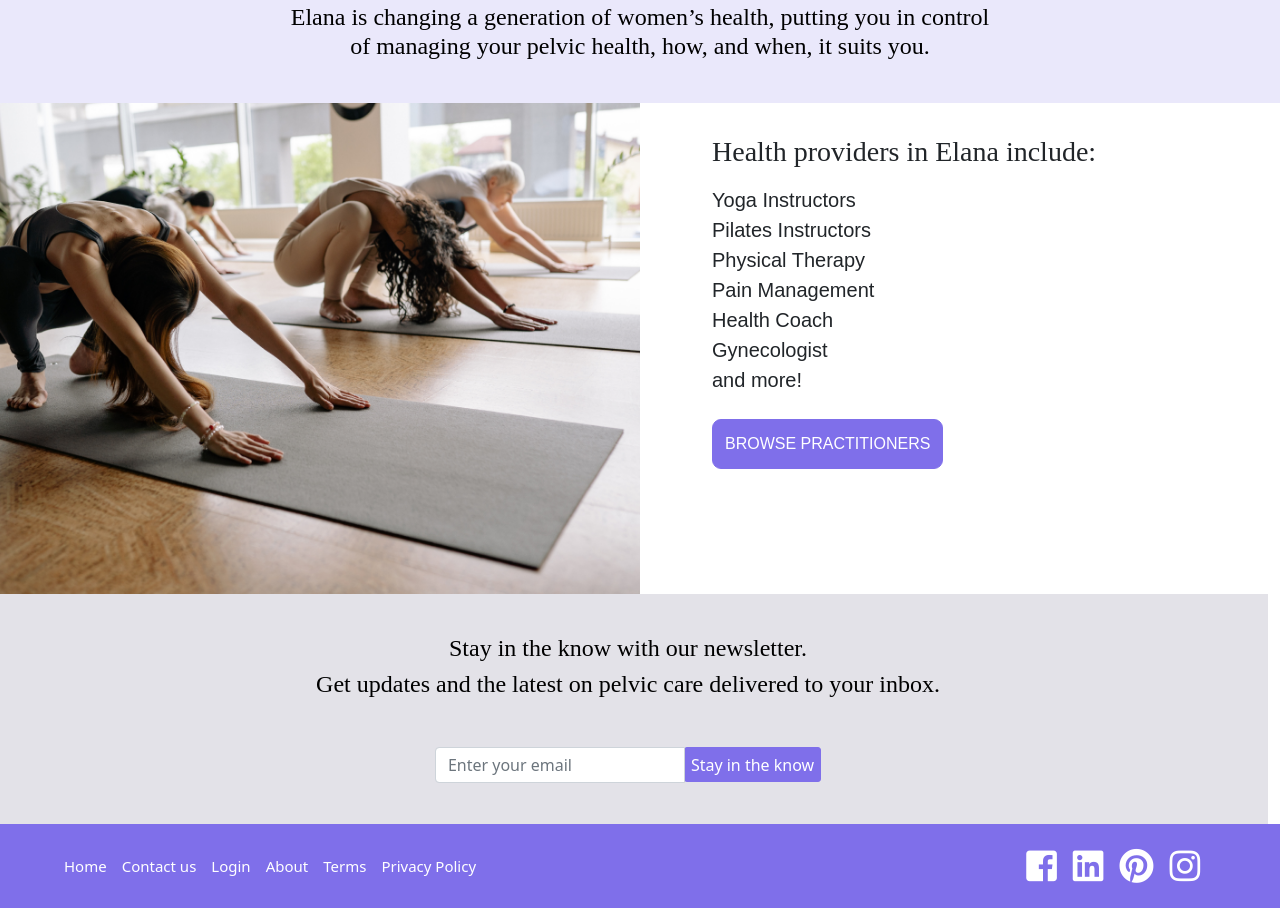
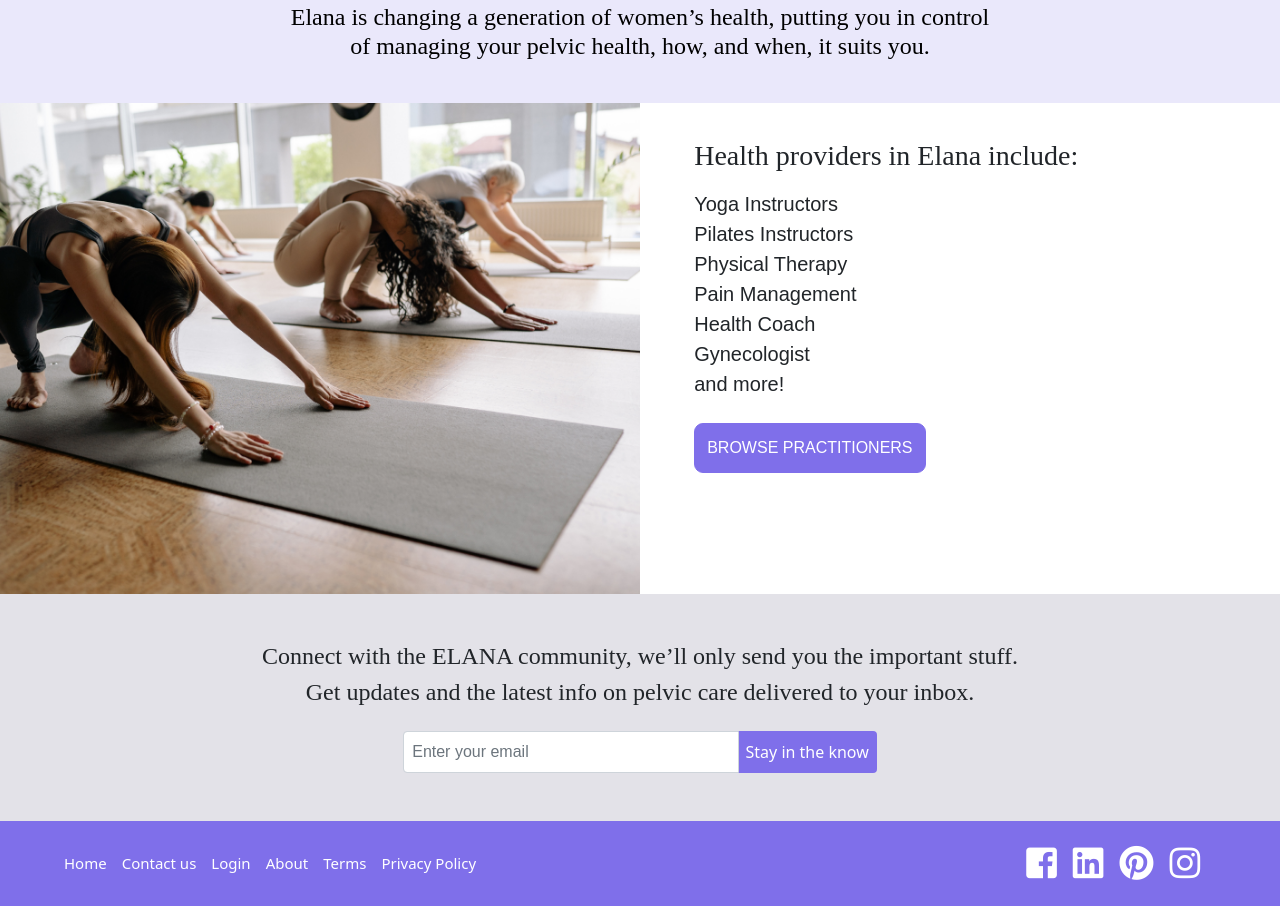
Before and after one commit to MVP-Marketplace/elana-new, a React (Create React App) app in the folder frontend/: page /individualPage in a window 1280 px wide. Shown: the part 200-1108 px from the top of the page. Built offline with nearby package versions, Linux system fonts and the light colour scheme; a web font is replaced by a local one.

Commit message:
changed styling on homepage, individualpage, practitioner page, footer

```diff
--- a/frontend/src/components/Footer.js
+++ b/frontend/src/components/Footer.js
@@ -3,7 +3,6 @@ import { Link } from "react-router-dom";
 import '../index.css'
 import {
 	MDBFooter,
-	MDBContainer,
 	MDBCol,
 	MDBRow
 } from 'mdb-react-ui-kit';
--- a/frontend/src/homepage.css
+++ b/frontend/src/homepage.css
@@ -156,6 +156,9 @@
 .fs-16 {
     font-size: 16px
 }
+.fs-12 {
+    font-size: 12px
+}
 
 /* Others */
 
@@ -295,9 +298,14 @@
 .email-width {
     width: 40%;
 }
-@media(max-width: 768px){
+@media(max-width: 932px){
     .email-width {
-        width: 90%;
+        width: 70%;
+    }
+}
+@media(max-width: 700px){
+    .email-width {
+        width: 100%;
     }
 }
 
--- a/frontend/src/index.css
+++ b/frontend/src/index.css
@@ -505,6 +505,15 @@ span {
 
 /* /////PatienLandingPage */
 
+.individual-page-banner-3 {
+  background: #E3E2E8;
+}
+@media (max-width: 600px) {
+  .individual-page-banner-3 {
+    background-color: #FFFFFF;
+  }
+}
+
 .bgpurple {
   background-color: #EAE8FB;
   width: 100%;
@@ -582,7 +591,7 @@ span {
 .center-div-button {
    display: block;
 }
-@media (max-width: 760px) {
+@media (max-width: 765px) {
   .center-div-button {
     display: flex;
     justify-content: center;
@@ -668,6 +677,17 @@ align-items: center;
   }
   .a-link-footer{
     padding-left: 10px;
+  }
+}
+
+.margin-list {
+  margin-left: 5%;
+  margin-top: 2%;
+}
+@media(max-width: 765px){
+  .margin-list {
+    margin-left: 0;
+    margin-top: 0;
   }
 }
 
--- a/frontend/src/pages/HomePage/HomePage.jsx
+++ b/frontend/src/pages/HomePage/HomePage.jsx
@@ -1,4 +1,4 @@
-import React from "react";
+import React, { useState, useEffect }from "react";
 import {
   MDBCard,
   MDBCardBody,
@@ -15,6 +15,26 @@ import Photo from "../../img/elana-homepage-image.png";
 import "../../homepage.css";
 
 export const HomePage = () => {
+
+  const getWindowDimensions = () => {
+    const { innerWidth: width, innerHeight: height } = window;
+    return {
+      width,
+      height
+    };
+  }
+
+  const [windowDimensions, setWindowDimensions] = useState(getWindowDimensions());
+
+  useEffect(() => {
+    const handleResize = () => {
+      setWindowDimensions(getWindowDimensions());
+    }
+
+    window.addEventListener('resize', handleResize);
+    return () => window.removeEventListener('resize', handleResize);
+});
+
   return (
     <div>
       {/* Homepage Banner 1 - Main header with Picture */}
@@ -58,7 +78,7 @@ export const HomePage = () => {
         </h3>
         <div className="d-flex justify-content-center">
         <Link to='/IndividualPage'>
-          <button className="button-6 border-0 text-white border-curve-6 blue-hover">
+          <button className="button-6 border-0 text-white border-curve-6 blue-hover fs-12">
             LEARN MORE ABOUT INDIVIDUAL CARE
           </button>
           </Link>
@@ -67,7 +87,7 @@ export const HomePage = () => {
 
       {/* Homepage Banner 2 - Title with infocircles */}
       <div className="homepage-banner-2">
-        <h1 className="banner-2-h1 pt-5  text-center">
+        <h1 className="banner-2-h1 pt-5 px-1 text-center">
           Pelvic issues are way more common than you think
         </h1>
         <div className="py-5">
@@ -359,16 +379,16 @@ export const HomePage = () => {
           inbox.
         </h3>
             <div className="d-flex justify-content-center">
-        <MDBInputGroup className="email-width mb-3 p-4">
+        <MDBInputGroup className="email-width mt-3">
           <input
             className="text-ka form-control p-2"
             placeholder="Enter your email"
             type="text"
           />
-          <button className="brand-bg-purple p-2 border-0 text-white rounded-end blue-hover">Stay in the know</button>
+          {windowDimensions.width > 500 ? <button className="brand-bg-purple p-2 border-0 text-white rounded-end blue-hover">Stay in the know</button> : <button className="brand-bg-purple p-2 border-0 text-white rounded-end blue-hover px-4">Join</button>}
         </MDBInputGroup>
           </div>
-        <h5 className="px-5 text-center text-ka fs-16 fw-lighter hidden">
+        <h5 className="px-5 text-center text-ka fs-16 fw-lighter hidden mt-5">
           Disclaimer: The information provided through Elana Health website and
           services is not intended
           <br />
--- a/frontend/src/pages/HomePage/IndividualPage.jsx
+++ b/frontend/src/pages/HomePage/IndividualPage.jsx
@@ -1,9 +1,30 @@
-import React from "react";
+import React, { useEffect, useState } from "react";
 import Image from "../../img/Image.png";
 import "../../index.css";
+import { MDBInputGroup } from "mdb-react-ui-kit";
 import { Link } from "react-router-dom";
 
 export function IndividualPage() {
+
+  const getWindowDimensions = () => {
+    const { innerWidth: width, innerHeight: height } = window;
+    return {
+      width,
+      height
+    };
+  }
+
+  const [windowDimensions, setWindowDimensions] = useState(getWindowDimensions());
+
+  useEffect(() => {
+    const handleResize = () => {
+      setWindowDimensions(getWindowDimensions());
+    }
+
+    window.addEventListener('resize', handleResize);
+    return () => window.removeEventListener('resize', handleResize);
+});
+
   return (
     <div className="">
       <div className="bgpurple">
@@ -21,7 +42,7 @@ export function IndividualPage() {
           <img src={Image} className="w-100" alt=""></img>
         </div>
         <div className="col-sm-12 col-md-6 pl-5 p-4">
-        <div className="ms-5 mt-2">
+        <div className="margin-list">
           <h3 className="title-1 mb-3 text-al center-text-responsive">Health providers in Elana include:</h3>
 
           <ul type="none" className="list col-sm p-0">
@@ -43,32 +64,25 @@ export function IndividualPage() {
             </div>
         </div>
       </div>
-      <div className="bggrey row">
-        <div className="text-center p-3 title3 ">
-          <h4 className="pt-4 col-sm title2">
-            Stay in the know with our newsletter.
-          </h4>
-          <h4 className="col-sm title2">
-            Get updates and the latest on pelvic care delivered to your inbox.
-          </h4>
-        </div>
-        <div className="input-group p-0 d-flex justify-content-center">
-          <div className="active-purple-4 mb-2 d-flex">
-            <div className="input-group md-form form-sm form-2 pl-0 pb-2">
-              <input
-                className="form-control inputindividual"
-                type="text"
-                placeholder="Enter your email"
-                aria-label="Search"
-              />
-              <div className="input-group-append">
-                <span className="" id="basic-text1">
-                  <button className="buttonmainpage">Stay in the know</button>
-                </span>
-              </div>
-            </div>
+      <div className="individual-page-banner-3 p-5">
+        <h1 className="px-5 text-center text-al fs-24">
+          Connect with the ELANA community, we’ll only send you the important
+          stuff.
+        </h1>
+        <h3 className="px-5 text-center text-al fs-24">
+          Get updates and the latest info on pelvic care delivered to your
+          inbox.
+        </h3>
+            <div className="d-flex justify-content-center">
+        <MDBInputGroup className="email-width mt-3">
+          <input
+            className="text-ka form-control p-2"
+            placeholder="Enter your email"
+            type="text"
+          />
+          {windowDimensions.width > 500 ? <button className="brand-bg-purple p-2 border-0 text-white rounded-end blue-hover">Stay in the know</button> : <button className="brand-bg-purple p-2 border-0 text-white rounded-end blue-hover px-4">Join</button>}
+        </MDBInputGroup>
           </div>
-        </div>
       </div>
     </div>
   );
--- a/frontend/src/pages/HomePage/PractitionerPage.jsx
+++ b/frontend/src/pages/HomePage/PractitionerPage.jsx
@@ -57,8 +57,8 @@ export const PractitionerPage = () => {
                   <div className="d-flex justify-content-center mb-2">
                     <img src={BlowHorn} alt="more" />
                   </div>
-                  <p className="fs-24 text-al">Reach more patients</p>
-                  <span className="fs-16 text-dark text-ka text-nowrap">
+                  <p className="fs-24-20 text-al">Reach more patients</p>
+                  <span className="fs-16-12 text-dark text-ka text-nowrap">
                     Fill up your patient load on your
                     <br />
                     terms with telehealth and in-
@@ -79,8 +79,8 @@ export const PractitionerPage = () => {
                   <div className="d-flex justify-content-center mb-2">
                     <img src={Calendar} alt="more" />
                   </div>
-                  <p className="fs-24 text-al">Connect with Practitioners</p>
-                  <span className="fs-16 text-dark text-ka text-nowrap">
+                  <p className="fs-24-20 text-al">Connect with Practitioners</p>
+                  <span className="fs-16-12 text-dark text-ka text-nowrap">
                     Collaborate with the other practitioners
                     <br />
                     and the Elana team to help us improve
@@ -101,8 +101,8 @@ export const PractitionerPage = () => {
                   <div className="d-flex justify-content-center mb-2">
                     <img src={LightBulb} alt="more" />
                   </div>
-                  <p className="fs-24 text-al">Generate Awareness</p>
-                  <span className="fs-16 text-dark text-ka text-nowrap">
+                  <p className="fs-24-20 text-al">Generate Awareness</p>
+                  <span className="fs-16-12 text-dark text-ka text-nowrap">
                     Reach more patients by offering
                     <br />
                     courses and content through
@@ -130,7 +130,7 @@ export const PractitionerPage = () => {
                   </h1>
                 </div>
                 <div className="d-flex justify-content-center">
-                  <h3 className="text-al fs-32">
+                  <h3 className="text-al fs-32 text-center">
                     Joining Elana is simple and free.
                   </h3>
                 </div>
--- a/frontend/src/pages/Practitioner/newPractitionerProfile.jsx
+++ b/frontend/src/pages/Practitioner/newPractitionerProfile.jsx
@@ -1,15 +1,13 @@
-import { Link, useState } from "react";
-import Spinner from "../../components/spinner";
+import React, { useState } from "react";
 import { useSelector } from "react-redux";
-import "./PractitionerProfileStyles.css";
-import { Container, Image, Card } from "react-bootstrap";
-import {logout, reset} from "../../features/auth/authSlice"
-import {useNavigate} from "react-router-dom";
-import {useDispatch} from "react-redux"
+// import {logout, reset} from "../../features/auth/authSlice"
+// import {useNavigate} from "react-router-dom";
+// import {useDispatch} from "react-redux"
 import pen from "../../img/Edit.png";
 import camera from "../../img/camera.png";
 import trash from "../../img/trash.png";
 import videocamera from "../../img/videocamera.png";
+import "./PractitionerProfileStyles.css";
 import "../../index.css";
 import {
   MDBBtn,
@@ -19,7 +17,6 @@ import {
   MDBModalHeader,
   MDBModalTitle,
   MDBModalBody,
-  MDBModalFooter,
   MDBInput,
   MDBContainer,
   MDBRow,
@@ -46,8 +43,8 @@ export function NewPractitionerProfile() {
     console.log(firstProfile);
   };
 
-  const navigate = useNavigate()
-  const dispatch = useDispatch()
+  // const navigate = useNavigate()
+  // const dispatch = useDispatch()
 
   const {user} = useSelector((state)=> state.auth)
 
@@ -55,11 +52,11 @@ export function NewPractitionerProfile() {
 
 
 
-  const onLogout = () => {
-    dispatch(logout())
-    dispatch(reset())
-    navigate('/')
-}
+//   const onLogout = () => {
+//     dispatch(logout())
+//     dispatch(reset())
+//     navigate('/')
+// }
 
   return (
     <div>
--- a/frontend/src/practitionerpage.css
+++ b/frontend/src/practitionerpage.css
@@ -75,6 +75,24 @@
     font-size: 12px
 }
 
+.fs-24-20 {
+    font-size: 24px
+}
+@media(max-width: 500px){
+    .fs-24-20 {
+        font-size: 20px
+    }
+}
+
+.fs-16-12 {
+    font-size: 16px
+}
+@media(max-width: 500px){
+    .fs-16-12 {
+        font-size: 12px
+    }
+}
+
 .me-8 {
     margin-right: 8rem
 }
```
